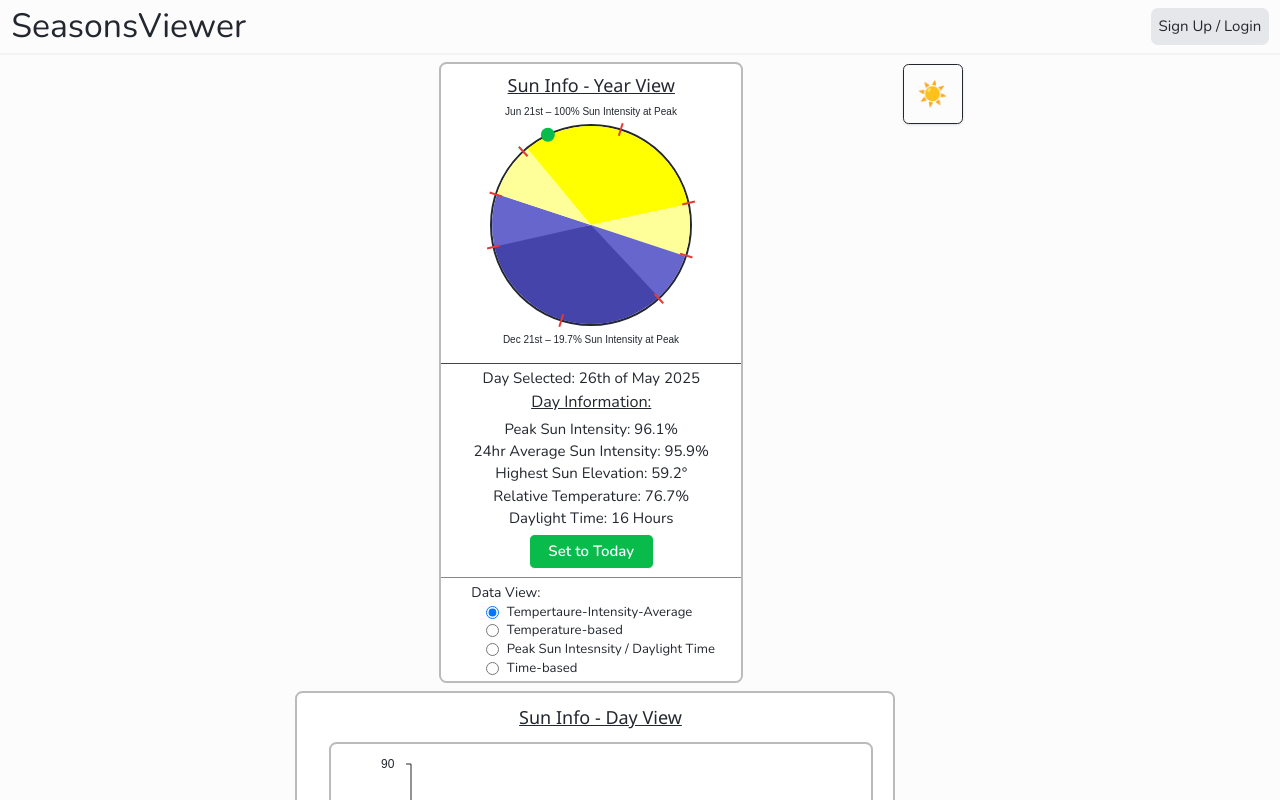
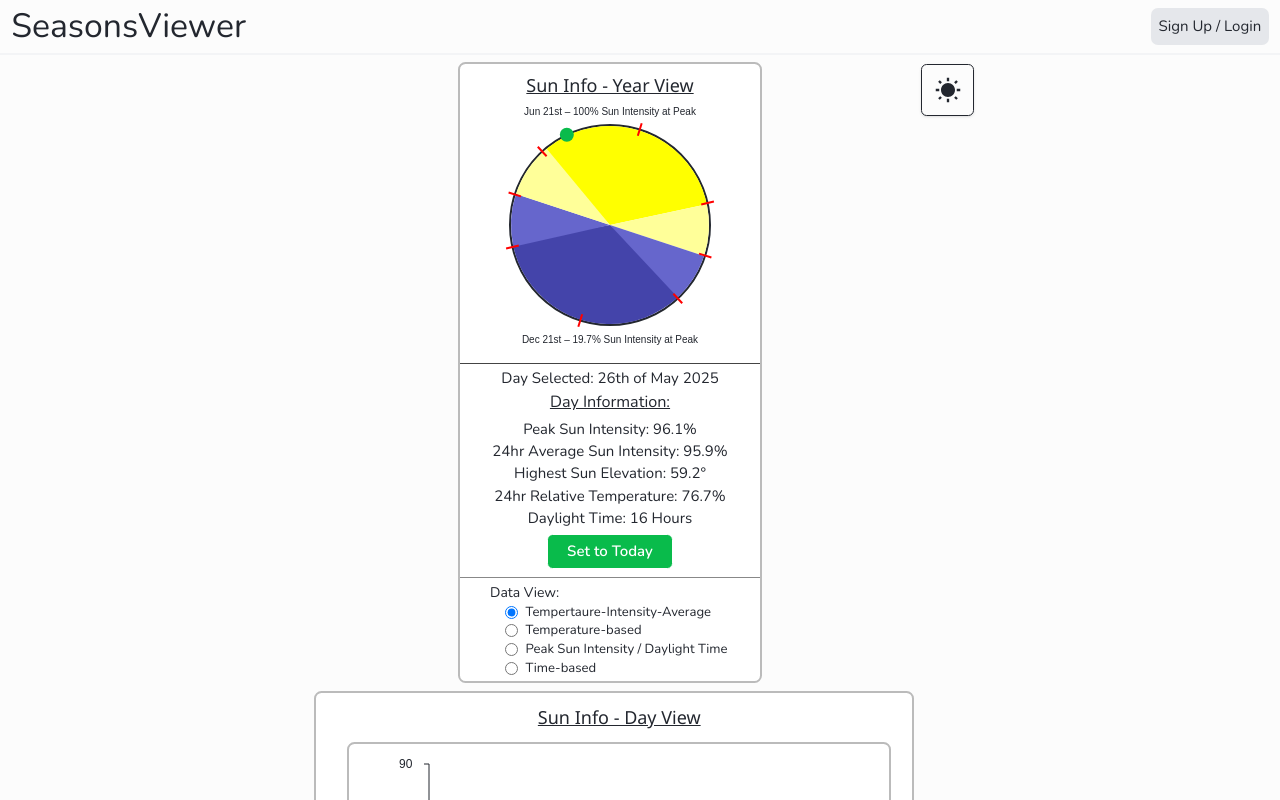
Before and after one commit to tobyhogan/seasons-viewer-tool, a React (Vite) app: page / in a window 1280 px wide. Shown: the top 800 px of the page. Built offline with nearby package versions, Linux system fonts and the light colour scheme; no server answers.

Commit message:
updated sector coord system to use colors inline with coords

```diff
--- a/src/components/ViewerTool.tsx
+++ b/src/components/ViewerTool.tsx
@@ -1,5 +1,7 @@
 import React, { useEffect, useRef, useState, useCallback } from 'react';
 import { useAppContext } from "../app/appContext"; // Add this import
+
+import { IoMdMoon, IoMdSunny } from "react-icons/io";
 
 function ViewerTool() {
 
@@ -149,17 +151,17 @@ function ViewerTool() {
   const drawCircleAndDot = useCallback((dayOfYear: number, totalDays: number) => {
 
     const sectorCoords = [
-      [3.65, 5.77], // strong yellow
-      [5.77, 6.3], // lighter yellow, right
-      [6.3, 6.9], // lighter blue, right
-      [6.8, 8.95], // dark blue
-      [8.9, 9.44], // lighter blue, left
-      [9.44, 10] // lighter yellow, left
+      [3.65, 5.77, yellow1], // strong yellow
+      [5.77, 6.3, yellow2], // lighter yellow, right
+      [6.3, 6.9, blue2], // lighter blue, right
+      [6.8, 8.95, blue1], // dark blue
+      [8.9, 9.44, blue2], // lighter blue, left
+      [9.44, 10, yellow2] // lighter yellow, left
     ];
 
 
 
-    const colorsList = [yellow1, yellow2, blue2, blue1, blue2, yellow2]
+    //const colorsList = [yellow1, yellow2, blue2, blue1, blue2, yellow2]
 
 
     function drawMarkersAndSectors(weeksFromJune21) {
@@ -176,7 +178,7 @@ function ViewerTool() {
 
         ctx.closePath();
         ctx.globalAlpha = 1;
-        ctx.fillStyle = colorsList[index]; // light yellow
+        ctx.fillStyle = sectorCoords[index][2]; // light yellow
         ctx.fill();
         ctx.globalAlpha = 1;
         ctx.restore();
@@ -209,7 +211,7 @@ function ViewerTool() {
         const angleMirror = angle + Math.PI;
 
         ctx.save();
-        ctx.strokeStyle = colors.red;
+        ctx.strokeStyle = "red";
         ctx.lineWidth = 2;
         const dashLen = 13;
 
@@ -235,7 +237,7 @@ function ViewerTool() {
       });
 
       ctx.save();
-      ctx.strokeStyle = colors.red;
+      ctx.strokeStyle = "red";
       ctx.lineWidth = 2;
       const dashLen = 13;
 
@@ -349,7 +351,7 @@ function ViewerTool() {
       ctx.restore();
 
       ctx.save();
-      ctx.strokeStyle = colors.blueLight;
+      ctx.strokeStyle = colors.blue;
       ctx.lineWidth = 2;
 
       // NW: angle = -3 * Math.PI / 4 (perpendicular to radius at NW)
@@ -604,7 +606,7 @@ function ViewerTool() {
     if (avgSunlightPercentageRef.current) avgSunlightPercentageRef.current.textContent = `24hr Average Sun Intensity: ${roundSpec((15.8 + ((100 - 15.8) * calculateSunlightPercentage(dayOfYear, totalDays))), 1)}%`;
     if (sunElevationAngleRef.current) sunElevationAngleRef.current.textContent = `Highest Sun Elevation: ${roundSpec((15.5 + calculateSunlightPercentage(dayOfYear, totalDays) * (61.5 - 15.5)), 1)}°`;
     if (daylightLengthRef.current) daylightLengthRef.current.textContent = `Daylight Time: ${roundSpec((6.5 + (calculateSunlightPercentage(dayOfYear, totalDays) * (16.5 - 6.5))), 1)} Hours`;
-    if (temperaturePercentageRef.current) temperaturePercentageRef.current.textContent = `Relative Temperature: ${roundSpec((15.8 + ((100 - 15.8) * calculateSunlightPercentage(dayOfYear - (365 * (5.5/52)), totalDays))), 1)}%`;
+    if (temperaturePercentageRef.current) temperaturePercentageRef.current.textContent = `24hr Relative Temperature: ${roundSpec((15.8 + ((100 - 15.8) * calculateSunlightPercentage(dayOfYear - (365 * (5.5/52)), totalDays))), 1)}%`;
     if (daylightPercentageRef.current) daylightPercentageRef.current.textContent = `Daylight Percentage: ${roundSpec(calculateSunlightPercentage(dayOfYear, totalDays) * 100, 1)}%`;
     drawCircleAndDot(dayOfYear, totalDays);
   }, [drawCircleAndDot]);
@@ -880,7 +882,7 @@ function ViewerTool() {
       <div className="w-min flex flex-row mx-auto">
         {/* Toggle Dark Mode Button in top right */}
 
-        <div className="container1 w-max justify-center mt-2 flex">
+        <div className="container1 w-max justify-center mt-2 flex h-max bg-gray-50">
           <div id="column1" className="w-fit rounded-lg mx-auto mb-2">
             <div className="rounded-lg border-2 border-black bg-white">
               <h2 className="text-center text-[18px] mt-2 mb-[-9px] underline">Sun Info - Year View</h2>
@@ -951,7 +953,7 @@ function ViewerTool() {
                         checked={markerType === "intensityBased"}
                         onChange={() => setMarkerType("intensityBased")}
                       />
-                      Peak Sun Intesnsity / Daylight Time
+                      Peak Sun Intensity / Daylight Time
                     </label>
                     <label className="flex items-center gap-2 text-sm">
                       <input
@@ -1052,10 +1054,12 @@ function ViewerTool() {
         <button
           onClick={toggleTheme}
           aria-label="Toggle dark mode"
-          className="w-16 h-16 mr-8 mt-2.5 rounded-md bg-gray-circCenterY ml-2 text-gray-800 shadow hover:bg-gray-300 dark:bg-gray-800 dark:text-gray-100 dark:hover:bg-gray-700 transition"
+          className="w-14 h-14 mt-2.5 rounded-md bg-gray-circCenterY ml-2 text-gray-800 shadow hover:bg-gray-300 dark:bg-gray-800 dark:text-gray-100 dark:hover:bg-gray-700 transition"
           style={{ fontSize: 24 }}
         >
-          {darkThemeEnabled ? "🌙" : "☀️"}
+          <div className='mx-auto w-fit'>
+            {darkThemeEnabled ? <IoMdMoon size={24}/> : <IoMdSunny size={28}/>}
+          </div>
         </button>
       </div>
     </div>
```
